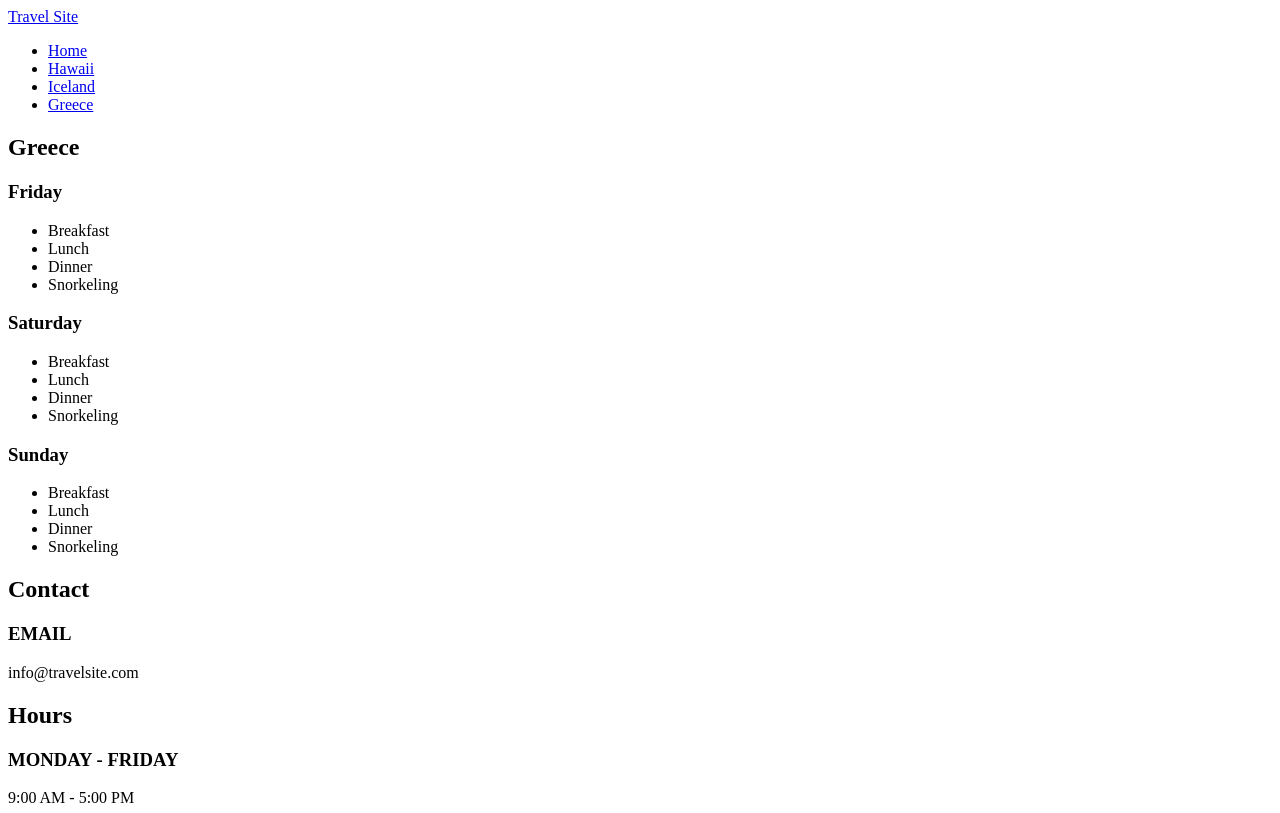
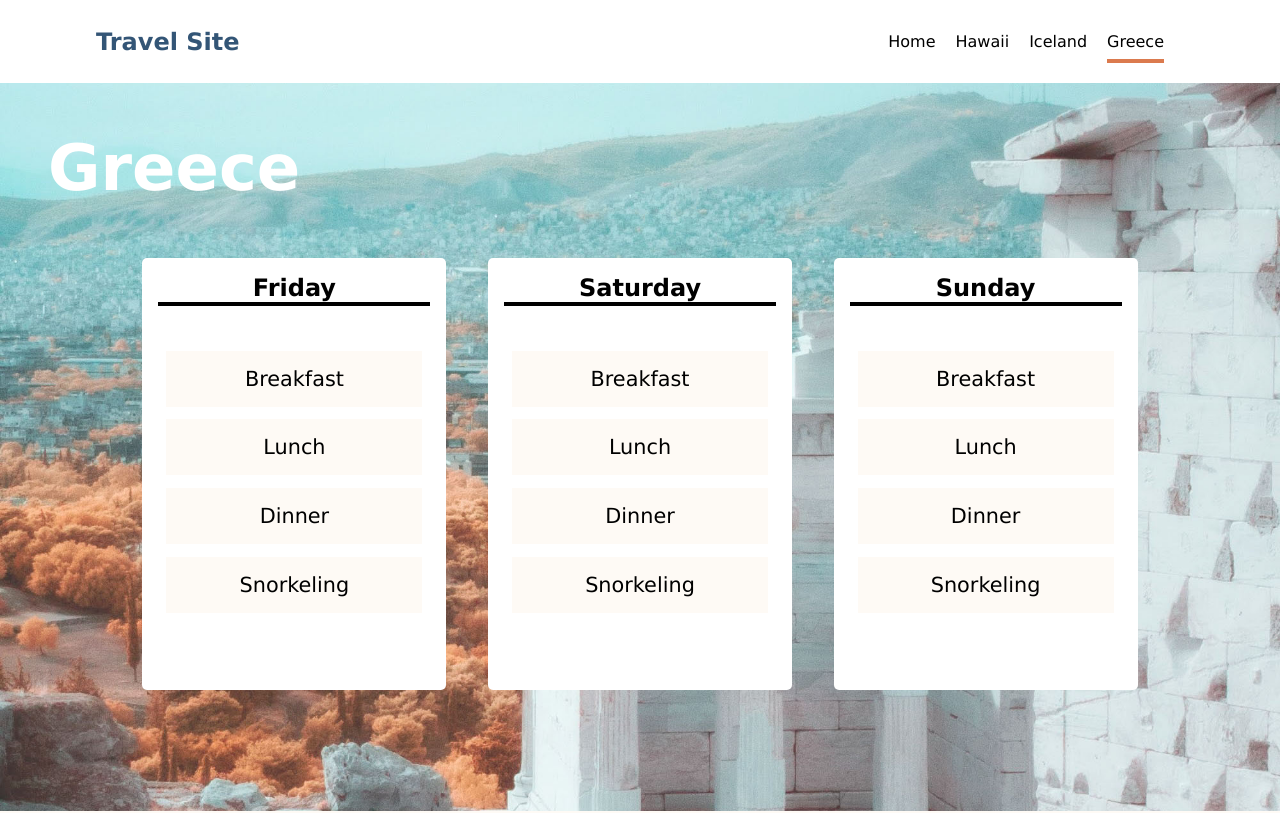
Before and after one commit to Bita-Fotovvat/travel-site, a plain HTML site: page pages/greece.html in a window 1280 px wide. Shown: the top 813 px of the page. Drawn offline with Linux system fonts and the light colour scheme.

Commit message:
minor changes applied

```diff
--- a/index.html
+++ b/index.html
@@ -4,6 +4,8 @@
     <meta charset="UTF-8">
     <meta name="viewport" content="width=device-width, initial-scale=1.0">
     <title>Travel Site</title>
+    <link  rel="stylesheet" href="./css/global.css">
+    <link  rel="stylesheet" href="./css/main.css">
 </head>
 <body>
     <header>
--- a/pages/greece.html
+++ b/pages/greece.html
@@ -4,6 +4,8 @@
     <meta charset="UTF-8">
     <meta name="viewport" content="width=device-width, initial-scale=1.0">
     <title>Greece</title>
+    <link  rel="stylesheet" href="../css/global.css">
+    <link  rel="stylesheet" href="../css/destinations.css">
 </head>
 <body>
 
@@ -11,7 +13,7 @@
         <nav class="navbar">
             <div class="parent-div">
                 <div class="logo">
-                    <a class="logo-link" href="index.html">Travel Site</a>
+                    <a class="logo-link" href="../index.html">Travel Site</a>
                 </div>
                <div class="nav-links">
                 <ul class="nav-links__ul">
```
Also changed, not shown: css/main.css (+0 -8 lines), pages/hawaii.html (+3 -1 lines), pages/iceland.html (+3 -1 lines).
